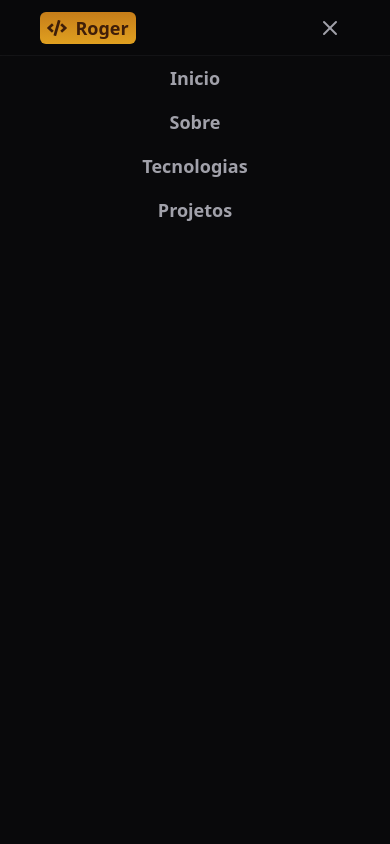
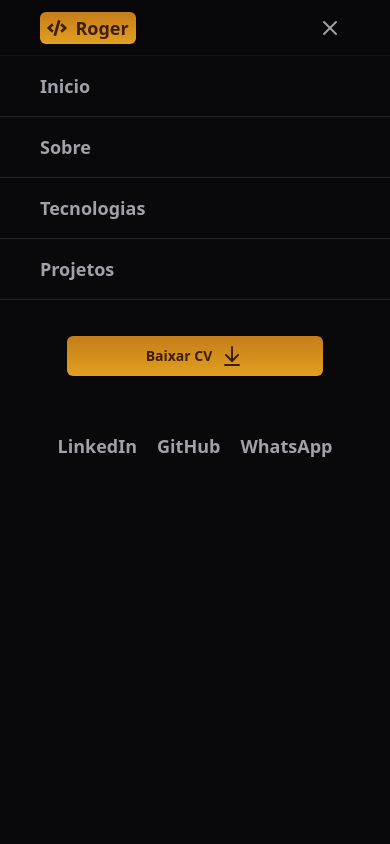
Before and after one commit to rogervalentim/roger-valentim, a React (Vite) app: page / in a window 390 px wide. Both pictures are taken after a click on the button 330 px from the left and 27 px from the top of the page. Shown: the top 844 px of the page. Built offline with nearby package versions, Linux system fonts and the light colour scheme.

Commit message:
feat: add new nav-mobile

```diff
--- a/package.json
+++ b/package.json
@@ -10,6 +10,7 @@
     "preview": "vite preview"
   },
   "dependencies": {
+    "@radix-ui/react-separator": "^1.0.3",
     "@radix-ui/react-slot": "^1.0.2",
     "@radix-ui/react-tooltip": "^1.0.7",
     "class-variance-authority": "^0.7.0",
--- a/src/components/card-projects.tsx
+++ b/src/components/card-projects.tsx
@@ -38,6 +38,7 @@ export function CardProjects({
         <h2 className="font-bold text-xl mb-2">
           {name}
         </h2>
+
         <p className="text-ronchi-50 pt-2">
           {description}
         </p>
@@ -50,6 +51,7 @@ export function CardProjects({
           )}
         </div>
       </div>
+
       <div className="flex items-center justify-between px-6 pt-2 ">
         <a
           className="text-muted-foreground hover:text-primary"
--- /dev/null
+++ b/src/components/nav-mobile.tsx
@@ -0,0 +1,54 @@
+import { navLinks } from "@/constants";
+import { Button } from "./ui/button";
+import { ArrowDownToLine } from "lucide-react";
+
+export function NavMobile() {
+  return (
+    <div className="z-auto absolute border-b border-border/40 flex flex-col w-full h-screen bg-popover">
+      <ul className="flex flex-col items-center w-full ">
+        {navLinks.map(item =>
+          <li
+            className="w-full border-b border-collapse p-4 px-10 text-muted-foreground hover:text-white font-semibold text-lg cursor-pointer"
+            key={item.id}
+          >
+            {item.link}
+          </li>
+        )}
+      </ul>
+
+      <div className="flex justify-center mt-5">
+        <Button
+          type="button"
+          className="w-64 font-bold flex gap-2 mt-4 text-ronchi-950 bg-gradient-to-t from-ronchi-500 to-ronchi-600 hover:bg-gradient-to-t hover:from-ronchi-600 hover:to-ronchi-700"
+        >
+          Baixar CV
+          <ArrowDownToLine className="text-ronchi-950" />
+        </Button>
+      </div>
+
+      <div className="flex justify-center gap-5 mt-14">
+        <a
+          className="text-muted-foreground text-lg font-bold hover:text-white"
+          href="https://www.linkedin.com/in/rogervalentim33"
+          target="_blank"
+        >
+          LinkedIn
+        </a>
+        <a
+          className="text-muted-foreground text-lg font-bold hover:text-white"
+          href="https://www.github.com/rogervalentim"
+          target="_blank"
+        >
+          GitHub
+        </a>
+        <a
+          className="text-muted-foreground text-lg font-bold hover:text-white"
+          href="https://api.whatsapp.com/send/?phone=11970506367&text&type=phone_number&app_absent=0"
+          target="_blank"
+        >
+          WhatsApp
+        </a>
+      </div>
+    </div>
+  );
+}
--- a/src/components/navbar.tsx
+++ b/src/components/navbar.tsx
@@ -3,6 +3,7 @@ import { Button } from "./ui/button";
 import { Menu, X } from "lucide-react";
 import { FaCode } from "react-icons/fa";
 import { navLinks } from "../constants/index";
+import { NavMobile } from "./nav-mobile";
 
 export function Navbar() {
   const [openMenu, setOpenMenu] = useState(false);
@@ -43,15 +44,7 @@ export function Navbar() {
       </div>
 
      {openMenu && (
-      <div className="z-auto absolute border-b border-border/40 flex  w-full h-screen bg-popover">
-      <ul className="flex  flex-col items-center space-y-4 w-full mt-2 px-10">
-      {navLinks.map(item => (
-      <li className="text-muted-foreground font-semibold text-lg cursor-pointer " key={item.id}>
-        {item.link}
-      </li>
-      ))}
-      </ul>
-    </div>
+      <NavMobile />
      )}
 
     </nav>
```
Also changed, not shown: 1 other file (tests, documents, lock files or other folders).
